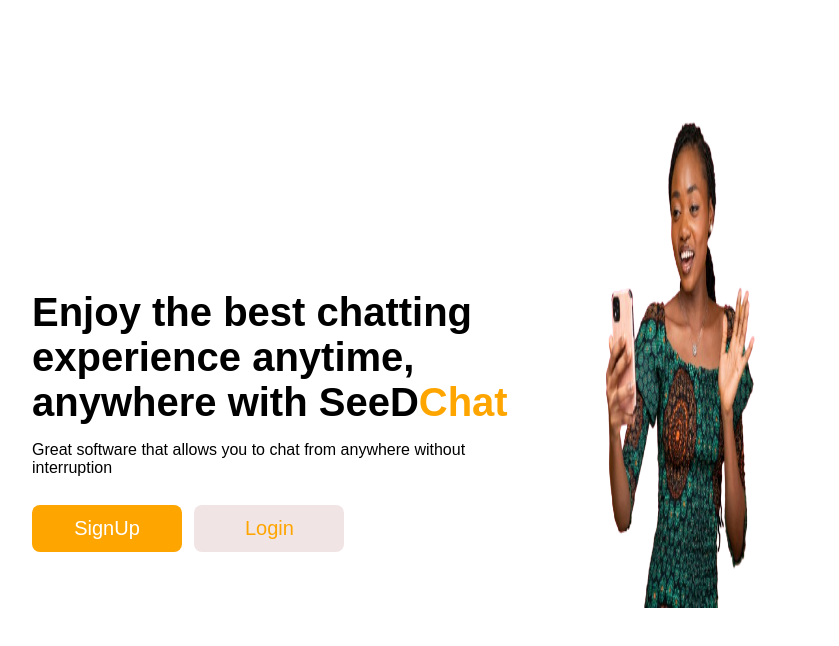
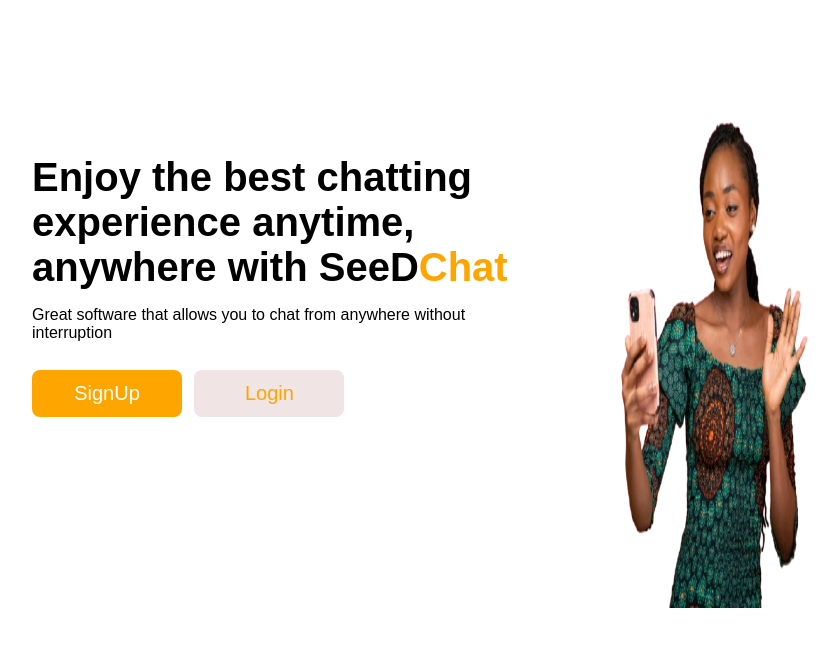
Before and after one commit to NJEI03/SeeDChat, a website: page Public/pages/SeeDChat.html in a window 1280 px wide. Shown: the whole page, without its empty margins (104-943 px from the left). Drawn offline with Linux system fonts and the light colour scheme.

Commit message:
Landing page

```diff
--- a/Public/css/SeeDchat.css
+++ b/Public/css/SeeDchat.css
@@ -16,6 +16,7 @@
  }
 .content{
     width: 50%;
+    height: 70vh;
     display: flex;
     gap: 12px;
     flex-direction: column;
@@ -64,6 +65,6 @@
 
 /* Styling the hero image first to help further styling */
 .hero-pic{
-    width: 24vw;
+    width: 30vw;
     height: 70vh;
 }
```
